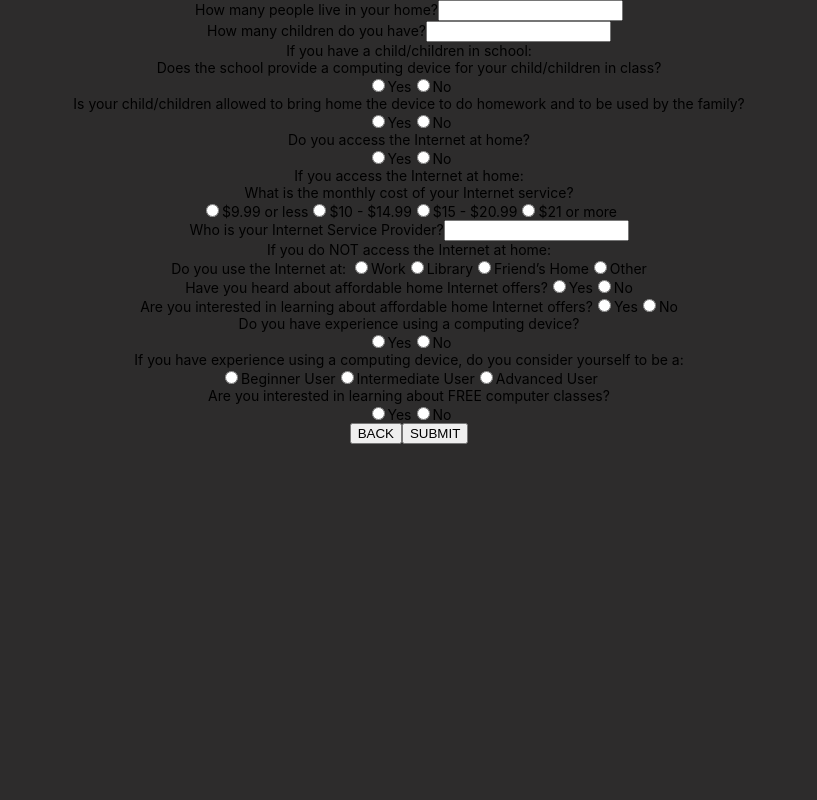
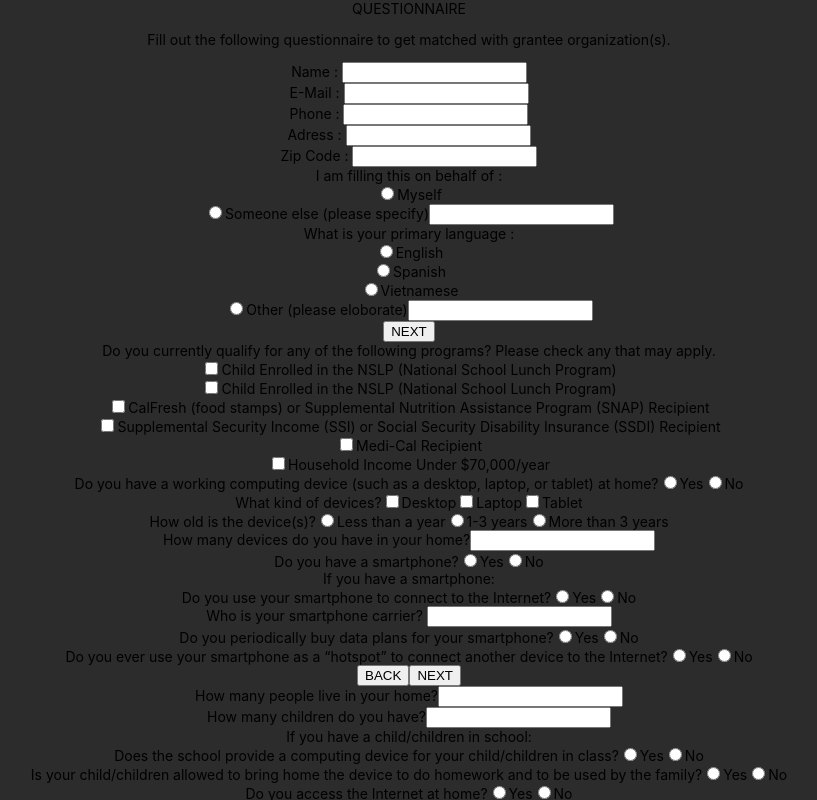
Before and after one commit to CS-SG-Studio/San-Jose-MOTI, a React (Create React App) app in the folder san-jose-digital/: page / in a window 1280 px wide. Shown: the top 800 px of the page, without its empty margins (231-1048 px from the left). Built offline with nearby package versions, Linux system fonts and the light colour scheme.

Commit message:
finished the questionnaire

```diff
--- a/san-jose-digital/src/App.js
+++ b/san-jose-digital/src/App.js
@@ -11,8 +11,8 @@ function App() {
     <div className="App">
       {/* <JourneyMap /> */}
       {/* <Step1 /> */}
-      {/* <Questionnaire1 /> */}
-      {/* <Questionnaire2 /> */}
+      <Questionnaire1 />
+      <Questionnaire2 />
       <Questionnaire3 />
     </div>
   );
--- a/san-jose-digital/src/screens/Questionnaire/Questionnaire2.js
+++ b/san-jose-digital/src/screens/Questionnaire/Questionnaire2.js
@@ -67,10 +67,8 @@ function Questionnaire2() {
             Do you have a working computing device (such as a desktop, laptop,
             or tablet) at home?
           </label>
-          <br />
           <input type="radio" id="yes" name="device" value="yes" />
           <label for="yes">Yes</label>
-          <br />
           <input type="radio" id="no" name="device" value="no" />
           <label for="no">No</label>
           <br />
@@ -102,7 +100,6 @@ function Questionnaire2() {
         </div>
         <div className="form-control">
           <label htmlFor="smartphone">Do you have a smartphone?</label>
-          <br />
           <input type="radio" id="yes" name="smartphone" value="yes" />
           <label for="yes">Yes</label>
           <input type="radio" id="no" name="smartphone" value="no" />
@@ -111,7 +108,6 @@ function Questionnaire2() {
           <label htmlFor="internet">
             Do you use your smartphone to connect to the Internet?
           </label>
-          <br />
           <input type="radio" id="yes1" name="internet" value="yes" />
           <label for="yes1">Yes</label>
           <input type="radio" id="no1" name="internet" value="no" />
@@ -122,7 +118,6 @@ function Questionnaire2() {
           <label htmlFor="dataplan">
             Do you periodically buy data plans for your smartphone?
           </label>
-          <br />
           <input type="radio" id="yes2" name="dataplan" value="yes" />
           <label for="yes2">Yes</label>
           <input type="radio" id="no2" name="dataplan" value="no" />
@@ -131,7 +126,6 @@ function Questionnaire2() {
             Do you ever use your smartphone as a “hotspot” to connect another
             device to the Internet?
           </label>
-          <br />
           <input type="radio" id="yes3" name="hotspot" value="ye3" />
           <label for="yes3">Yes</label>
           <input type="radio" id="no3" name="hotspot" value="no" />
--- a/san-jose-digital/src/screens/Questionnaire/Questionnaire3.js
+++ b/san-jose-digital/src/screens/Questionnaire/Questionnaire3.js
@@ -13,7 +13,6 @@ function Questionnaire3() {
             Does the school provide a computing device for your child/children
             in class?
           </label>
-          <br />
           <input type="radio" id="yes1" name="school" value="yes" />
           <label for="yes1">Yes</label>
           <input type="radio" id="no1" name="school" value="no" />
@@ -23,7 +22,6 @@ function Questionnaire3() {
             Is your child/children allowed to bring home the device to do
             homework and to be used by the family?
           </label>
-          <br />
           <input type="radio" id="yes2" name="home" value="yes" />
           <label for="yes2">Yes</label>
           <input type="radio" id="no2" name="home" value="no" />
@@ -33,7 +31,6 @@ function Questionnaire3() {
           <label htmlFor="internetaccess">
             Do you access the Internet at home?
           </label>
-          <br />
           <input type="radio" id="yes" name="internetaccess" value="yes" />
           <label for="yes">Yes</label>
           <input type="radio" id="no" name="internetaccess" value="no" />
@@ -65,7 +62,7 @@ function Questionnaire3() {
           <input
             type="radio"
             id="Friend’s Home"
-            name="cost"
+            name="internetuse"
             value="Friend’s Home"
           />
           <label for="Friend’s Home">Friend’s Home</label>
@@ -77,7 +74,7 @@ function Questionnaire3() {
           <input type="radio" id="yes2" name="heardof" value="yes2" />
           <label for="yes2">Yes</label>
           <input type="radio" id="no2" name="heardof" value="no2" />
-          <label for="no2">No</label> <br/>
+          <label for="no2">No</label> <br />
           <label for="learning">
             Are you interested in learning about affordable home Internet
             offers?
@@ -91,7 +88,6 @@ function Questionnaire3() {
           <label htmlFor="experience">
             Do you have experience using a computing device?
           </label>
-          <br />
           <input type="radio" id="yes" name="experience" value="yes" />
           <label for="yes">Yes</label>
           <input type="radio" id="no" name="experience" value="no" />
@@ -119,7 +115,6 @@ function Questionnaire3() {
           <label htmlFor="classes">
             Are you interested in learning about FREE computer classes?
           </label>
-          <br />
           <input type="radio" id="yes" name="classes" value="yes" />
           <label for="yes">Yes</label>
           <input type="radio" id="no" name="classes" value="no" />
```
